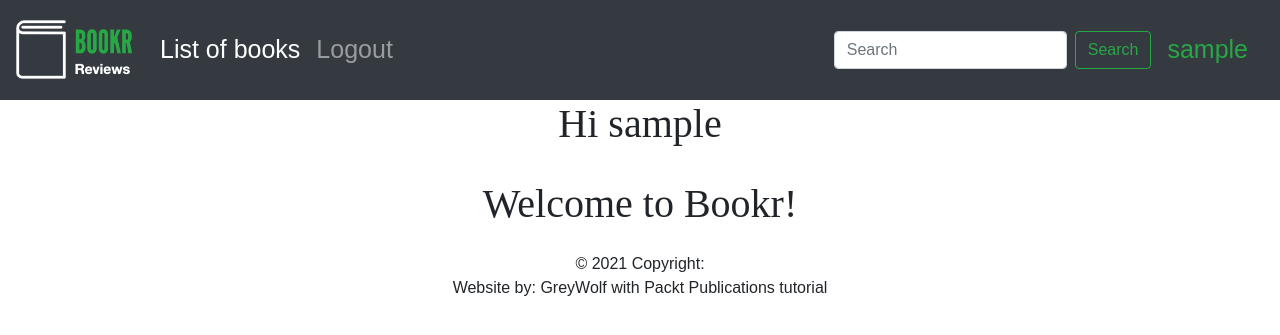
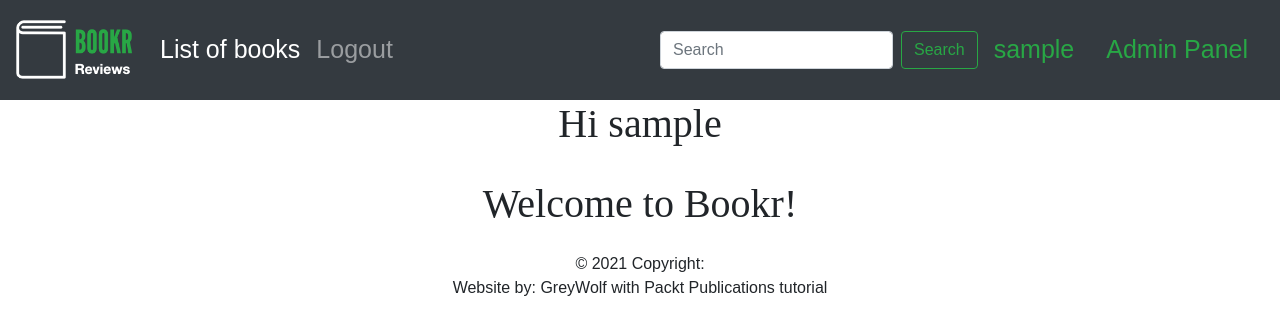
Before and after one commit to FluffyGreyWolf/django-book-review-app, a Django app: page / in a window 1280 px wide. Shown: the top 335 px of the page. Run offline with Django 3.2, Linux system fonts and the light colour scheme; the visitor is signed in with stand-in values (Sample User, id 1); some libraries are stand-ins or nearby versions.

Commit message:
update: admin panel button for staff members

```diff
--- a/templates/base.html
+++ b/templates/base.html
@@ -67,6 +67,11 @@
          <a class="text-success" href="/accounts/profile">{{ request.user }}</a>
         </li>
         {% endif %}
+        {% if user.is_staff %}
+        <li class="nav-link">
+         <a class="text-success" href="/admin/">Admin Panel</a>
+        </li>
+        {% endif %}
       </div>
     </nav>
     <div class="container-fluid">
```
